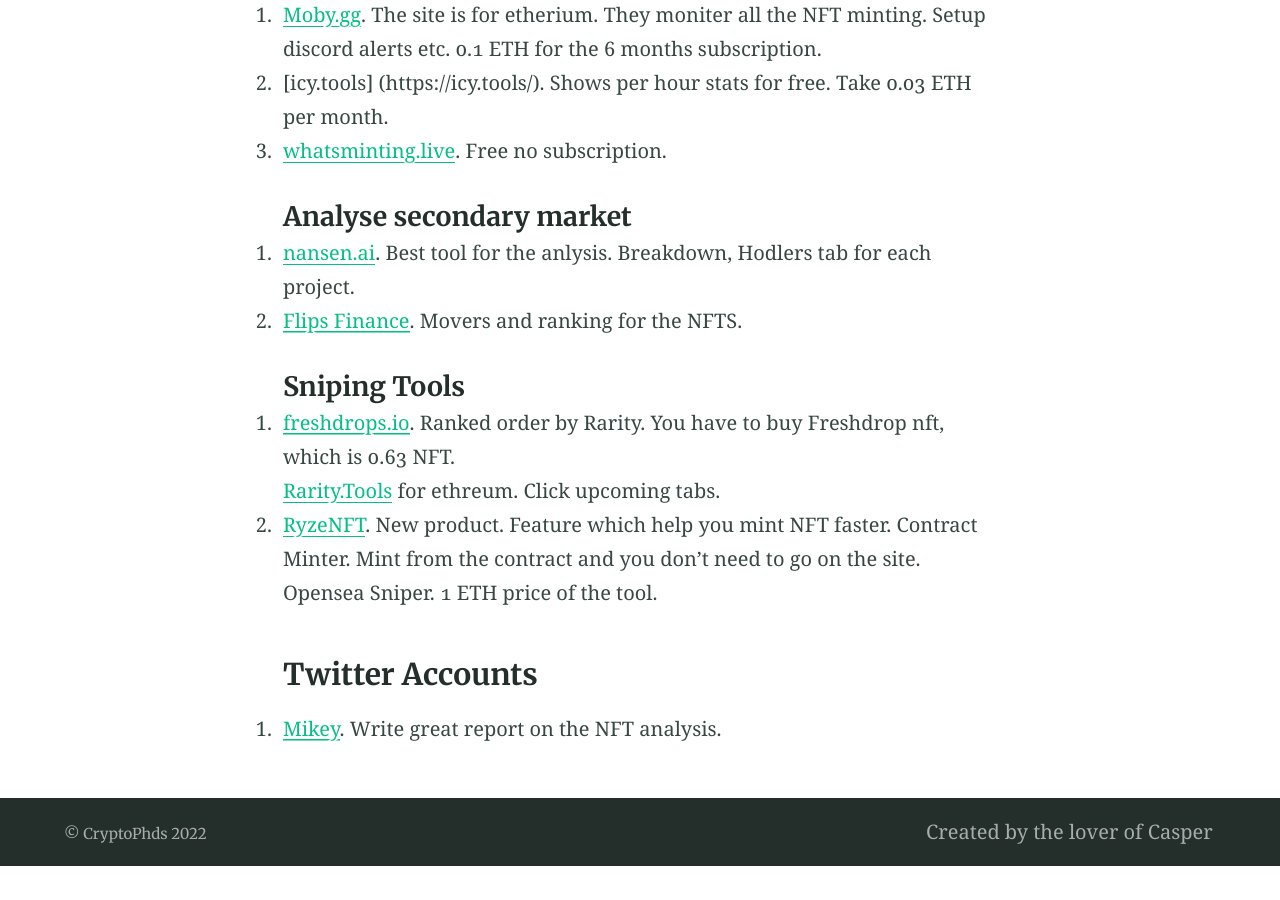
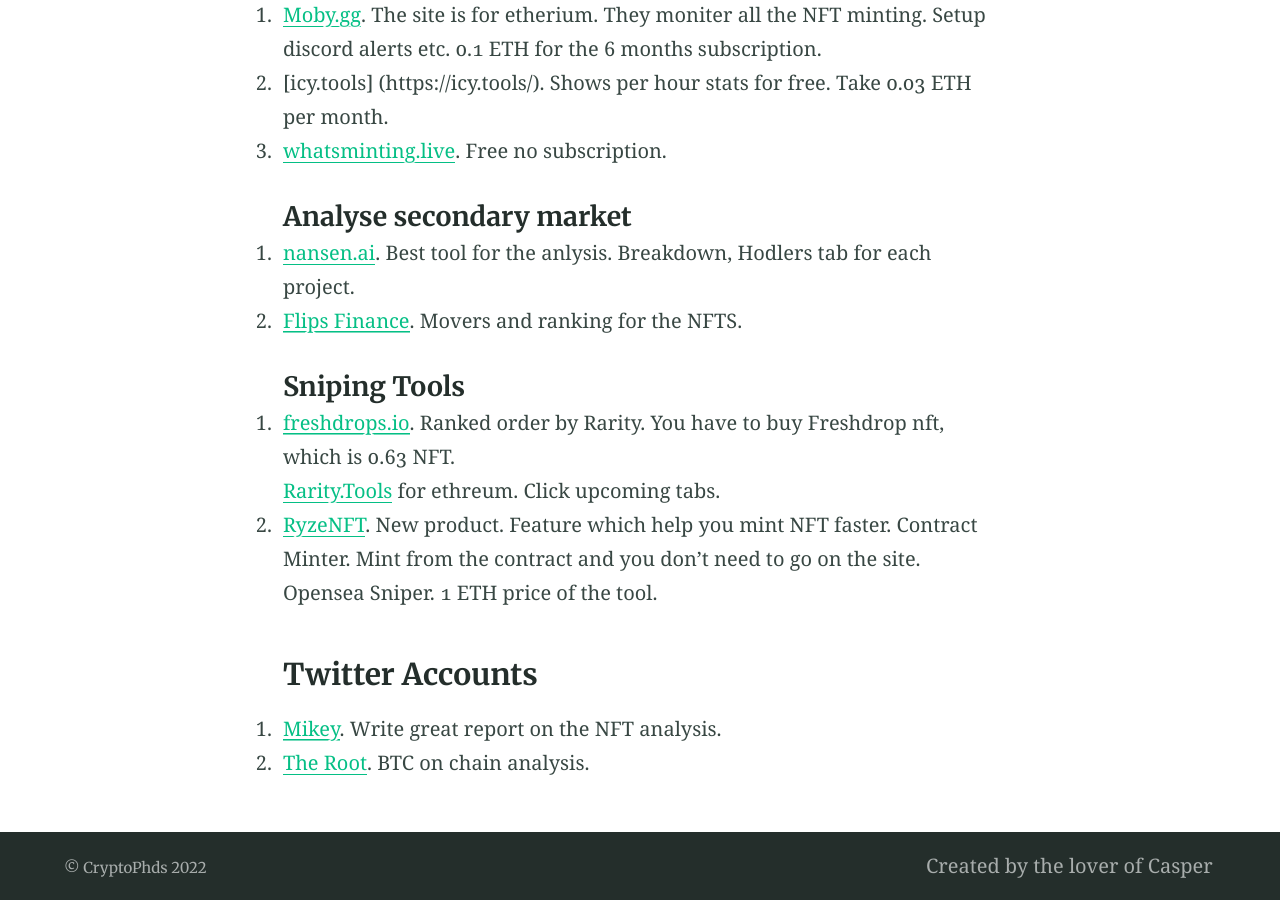
Before and after one commit to cryptophds/cryptophds.github.io, a Jekyll site: the page built from nft.md, in a window 1280 px wide and 900 px high, scrolled down 2255 px. Built offline with Jekyll 4.4.1, drawn with Linux system fonts in a browser that asks for light colours; before the commit the page ends 3121 px from its top, so only the background shows below that.

Commit message:
Analysis

```diff
--- a/nft.md
+++ b/nft.md
@@ -131,3 +131,5 @@ The first of the three is taken from the YouTube Channel [MDNFT](https://www.you
 
 1. [Mikey](https://twitter.com/mikeyx_eth). Write great report on the NFT
    analysis.
+
+2. [The Root](https://twitter.com/therationalroot). BTC on chain analysis.
```
